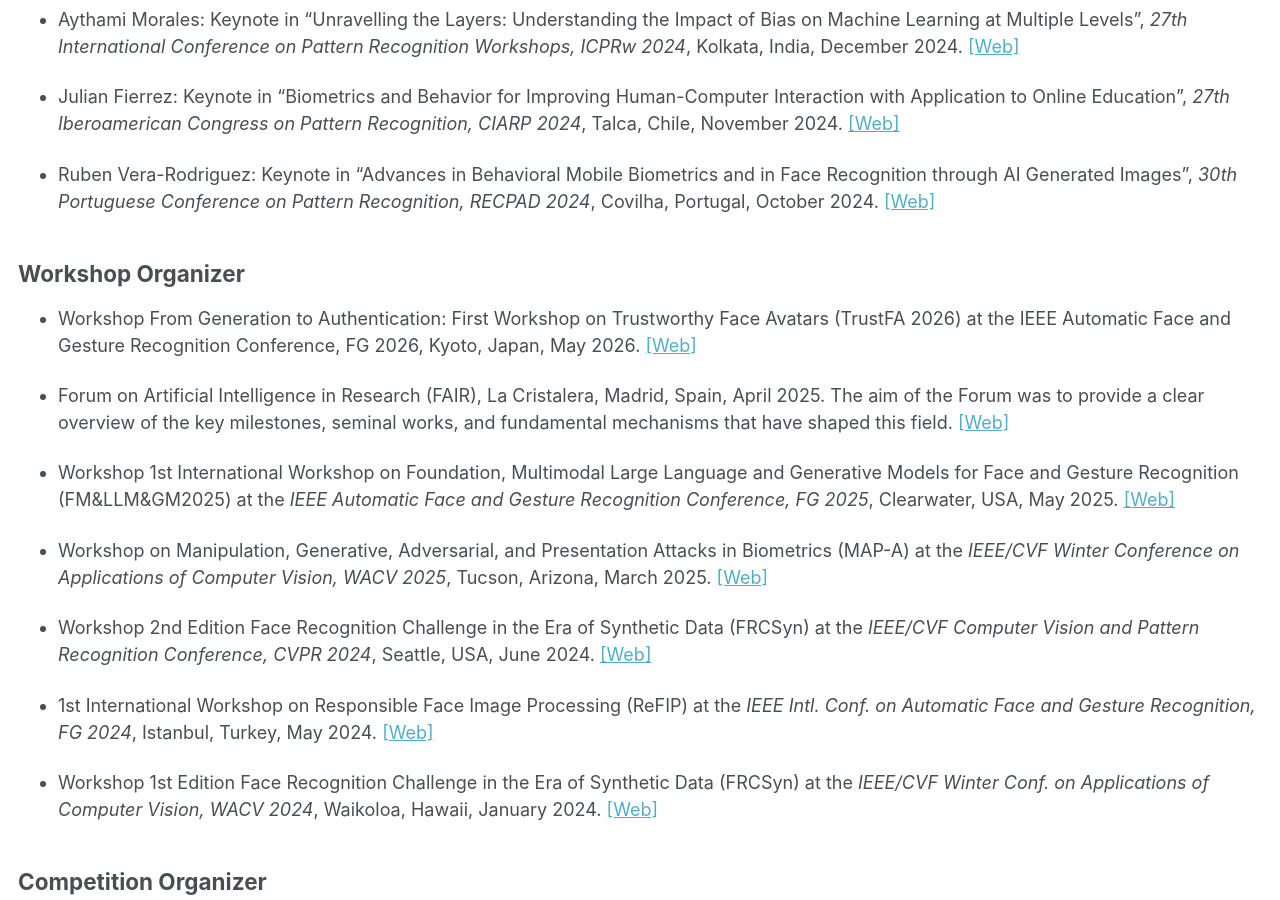
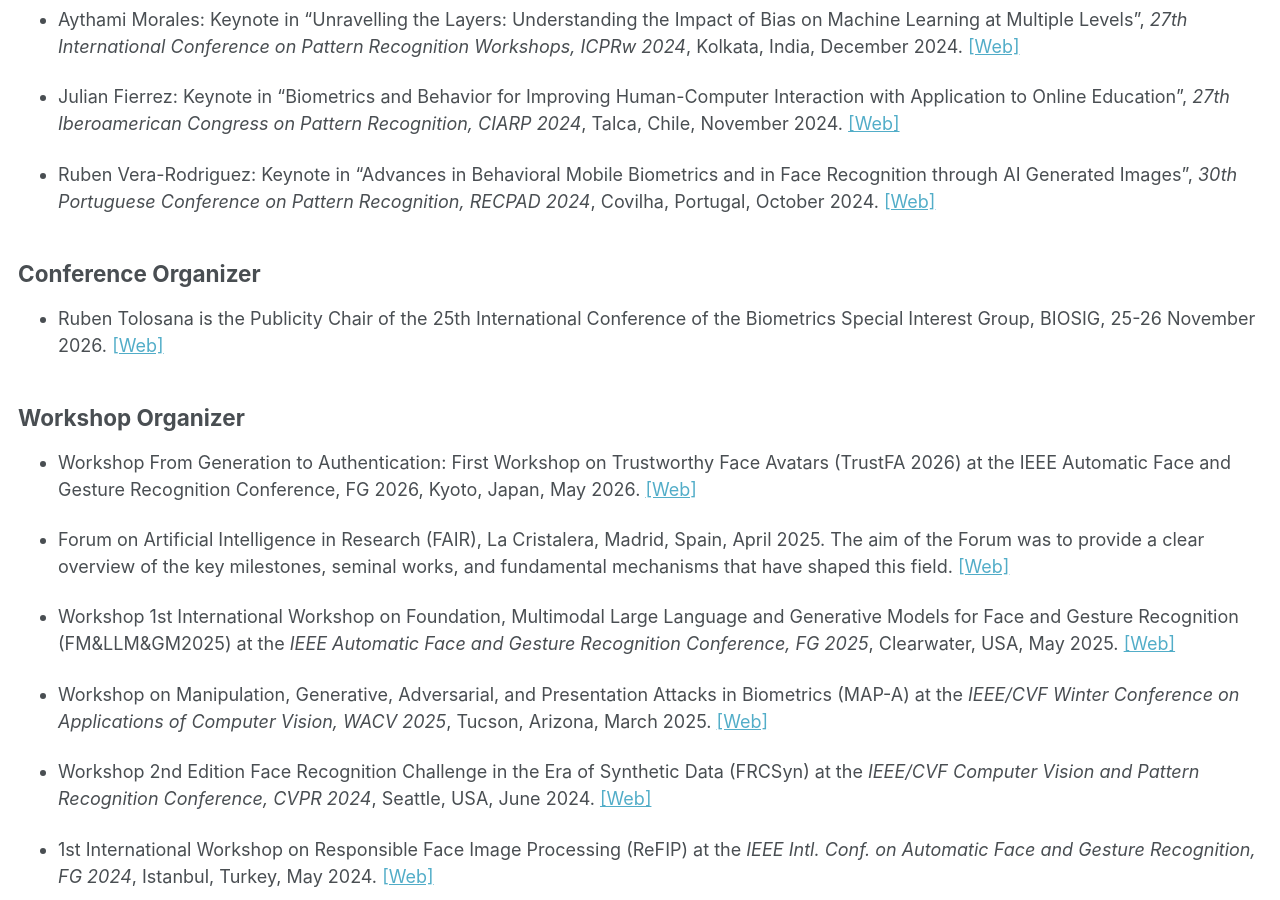
Before and after one commit to catedraeniauam/catedraeniauam.github.io, a Jekyll site: the page built from _pages/scientific_events.md, in a window 1280 px wide and 900 px high, scrolled down 772 px. Built offline with Jekyll 4.4.1, drawn with Linux system fonts in a browser that asks for light colours.

Commit message:
Añadimos nueva noticia de Ruben y una nueva etiqueta en scientific_events

```diff
--- a/_pages/scientific_events.md
+++ b/_pages/scientific_events.md
@@ -27,6 +27,11 @@ Keynotes / Scientific Talks / Roundtables
 - Julian Fierrez: Keynote in “Biometrics and Behavior for Improving Human-Computer Interaction with Application to Online Education”, *27th Iberoamerican Congress on Pattern Recognition, CIARP 2024*, Talca, Chile, November 2024. <a href="http://www.ciarp24.org/">[Web]</a>
 
 - Ruben Vera-Rodriguez: Keynote in “Advances in Behavioral Mobile Biometrics and in Face Recognition through AI Generated Images”, *30th Portuguese Conference on Pattern Recognition, RECPAD 2024*, Covilha, Portugal, October 2024. <a href="https://recpad2024.web.app/">[Web]</a>
+
+Conference Organizer
+-----
+
+- Ruben Tolosana is the Publicity Chair of the 25th International Conference of the Biometrics Special Interest Group, BIOSIG, 25-26 November 2026. <a href="https://biosig.de/">[Web]</a>
 
 Workshop Organizer
 -----
```
Also changed, not shown: _pages/about.md (+2 -0 lines).
